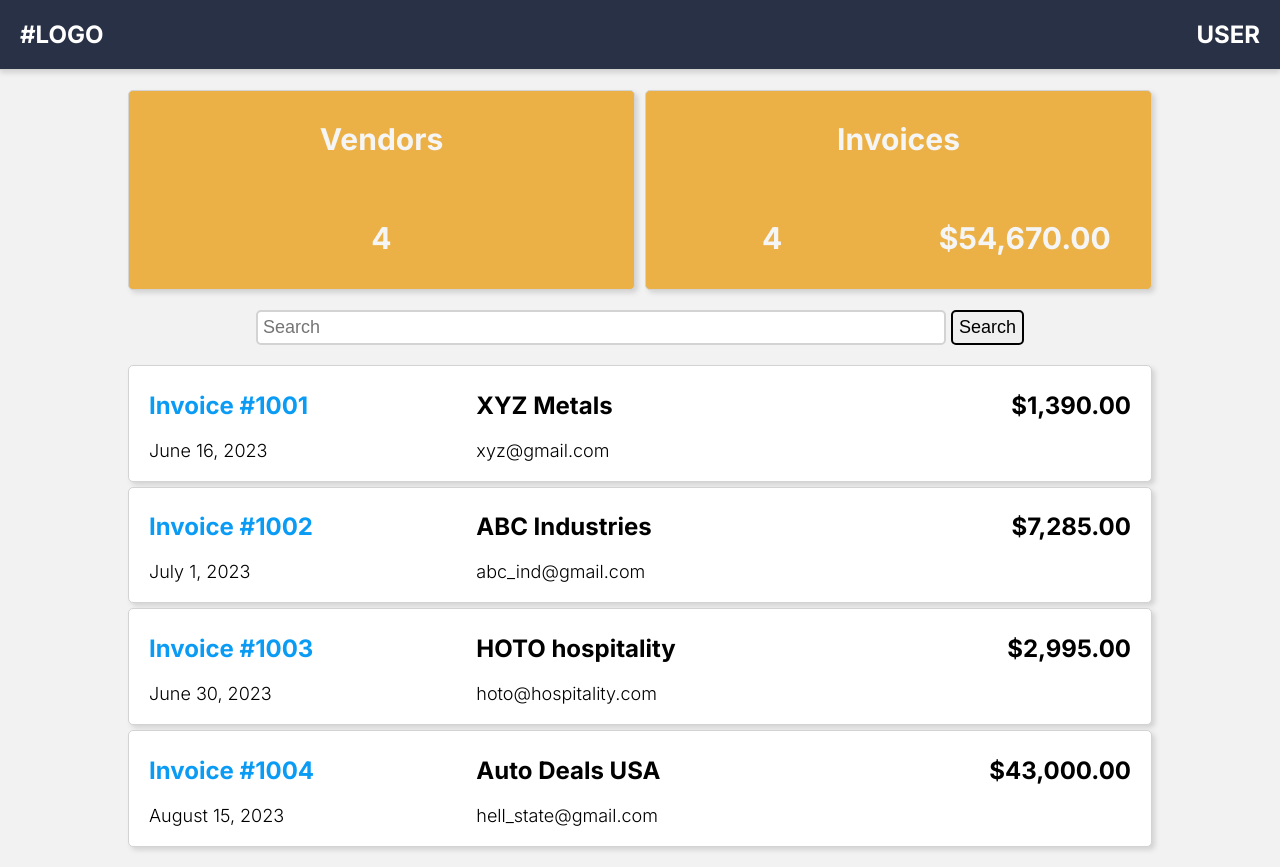
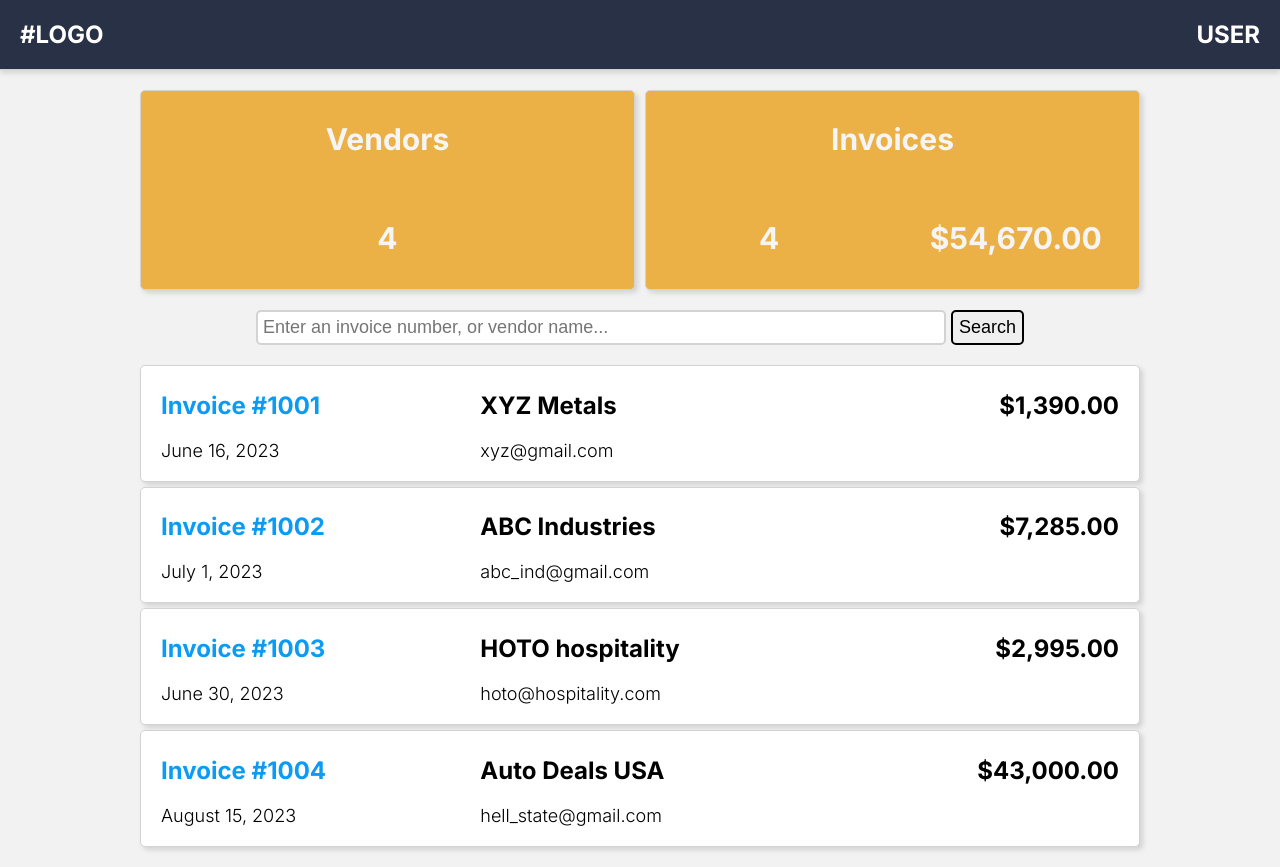
Before and after one commit to DarwinsCorn/InvoiceApp, a React (Vite) app: page /invoices in a window 1280 px wide. Built offline with nearby package versions, Linux system fonts and the light colour scheme.

Commit message:
added search functionality to invoices page

```diff
--- a/src/css/invoices.module.css
+++ b/src/css/invoices.module.css
@@ -5,6 +5,7 @@
     justify-content: center;
     align-items: center;
     width: 80vw;
+    max-width: 1000px;
     gap: 10px;
 }
 
@@ -45,6 +46,7 @@
     flex-direction: column;
     height: auto;
     width: 80vw;
+    max-width: 1000px;
     margin: 20px 20px;
     gap: 5px;
 }
@@ -58,6 +60,7 @@
     display: grid;
     grid-template-columns: repeat(3, 1fr);
     width: 80vw;
+    max-width: 1000px;
     transition: scale 0.5s;
 }
 
@@ -70,6 +73,7 @@
     justify-content: center;
     align-items: center;
     width: 60vw;
+    max-width: 1000px;
     /* border: 2px solid red; */
 }
 
--- a/src/pages/invoices.jsx
+++ b/src/pages/invoices.jsx
@@ -1,4 +1,4 @@
-import React, {useState} from "react";
+import React, {useState, useEffect} from "react";
 import { Link } from "react-router-dom";
 import classes from '../css/invoices.module.css';
 import {data as invData} from '../data/invoiceData';
@@ -7,6 +7,7 @@ import {data as vendData} from '../data/vendorData';
 export default function Invoices() {
 
     const [search, setSearch] = useState("");
+    const [result, setResult] = useState([]);
 
     const date = new Intl.DateTimeFormat('en-us',{ dateStyle: "long"});
     const currency = new Intl.NumberFormat('en-us',{ style:'currency',currency:'USD'})
@@ -15,24 +16,28 @@ export default function Invoices() {
         return vendData.filter( vend => vend.id === id)[0];
     }
 
-    function numVend() {
-        const unique = new Set(invData.map(inv => inv.vendorId));
+    function totalNumVend() {
+        const unique = new Set(result.map(inv => inv.vendorId));
 
         return unique.size
     }
 
     function allTotalInv() {
-        const amts = invData.map(inv => inv.amt);
-        return amts.reduce((acc,cur) => acc + cur)
+        const amts = result.map(inv => inv.amt);
+        return amts.length ? amts.reduce((acc,cur) => acc + cur) : 0;
     }
 
     function searchHandle(evt) {
         setSearch(evt.target.value);
-        console.log(search)
     }
 
+    useEffect(() => {
+        if(search !== "") setResult(invData.filter(inv => inv.id == search || findVend(inv.vendorId).name.toLowerCase().includes(search.toLowerCase())));
+        else setResult(invData)
+    },[search]);
 
-    const invoices = invData.map(inv => (
+
+    const invoices = result.map(inv => (
         <Link key={inv.id} to={`${inv.id}`}>
             <div className={classes.strip}>
                 <div>
@@ -50,21 +55,22 @@ export default function Invoices() {
         </Link>
     ));
 
+
     return(
         <div className={classes.center}>
             <div className={classes.blockMenu}>
                 <div className={classes.cardMenu}>
                     <p className={`${classes.largeFont30} ${classes.bold} ${classes.cardMenuHeaders}`}>Vendors</p>
-                    <p className={`${classes.largeFont30} ${classes.bold} ${classes.cardMenuHeaders}`}>{numVend()}</p>
+                    <p className={`${classes.largeFont30} ${classes.bold} ${classes.cardMenuHeaders}`}>{totalNumVend()}</p>
                 </div>
                 <div className={classes.cardMenu}>
                     <p className={`${classes.largeFont30} ${classes.bold} ${classes.cardMenuHeaders}`}>Invoices</p>
-                    <p className={`${classes.largeFont30} ${classes.bold} ${classes.cardMenuItems}`}>{invData.length}</p>
+                    <p className={`${classes.largeFont30} ${classes.bold} ${classes.cardMenuItems}`}>{result.length}</p>
                     <p className={`${classes.largeFont30} ${classes.bold} ${classes.cardMenuItems}`}>{currency.format(allTotalInv())}</p>
                 </div>
             </div>
             <div className={classes.searchCenter}>
-               <input onChange={searchHandle} className={classes.search} type="search" name="searchBar" id="searchBar" placeholder="Search"/>
+               <input onChange={searchHandle} className={classes.search} type="search" name="searchBar" id="searchBar" placeholder="Enter an invoice number, or vendor name..."/>
                <button className={classes.searchButton}>Search</button>
             </div>
             <div className={classes.cardInvoices}>
```
Also changed, not shown: src/data/invoiceData.jsx (line endings or trailing spaces).
